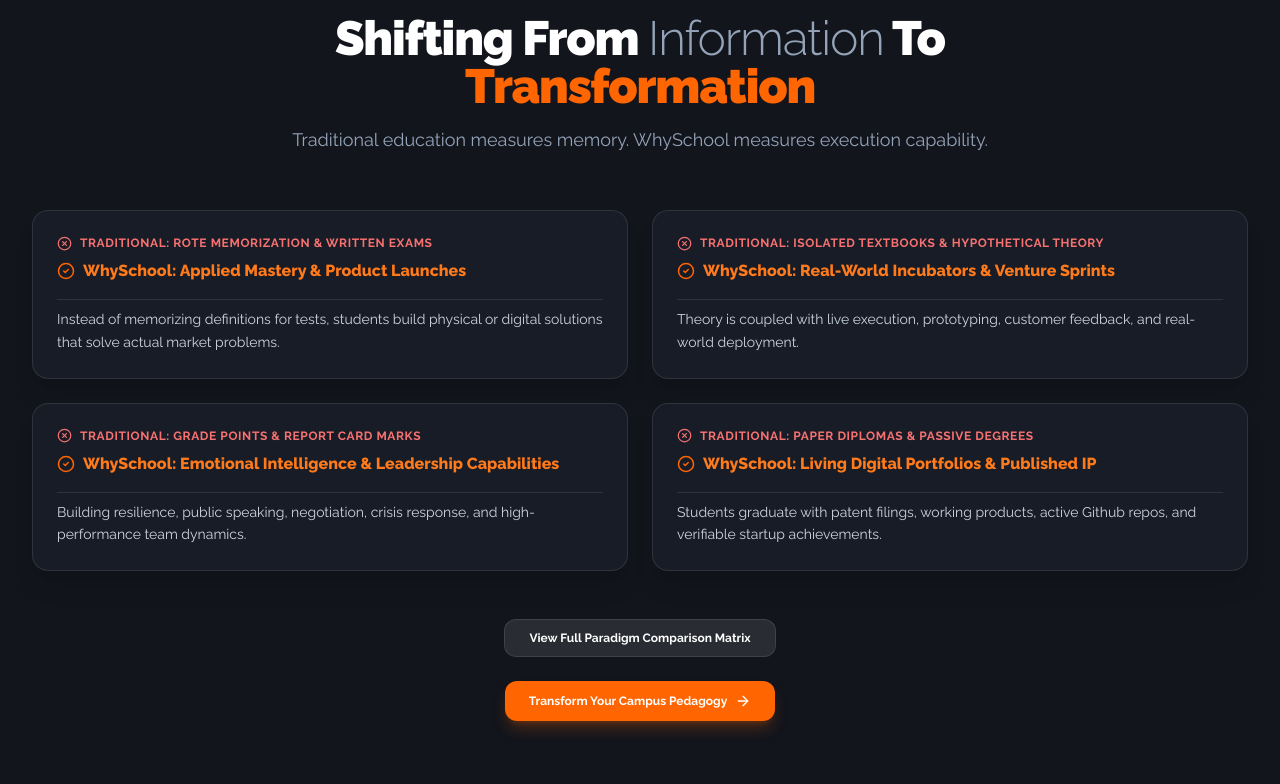
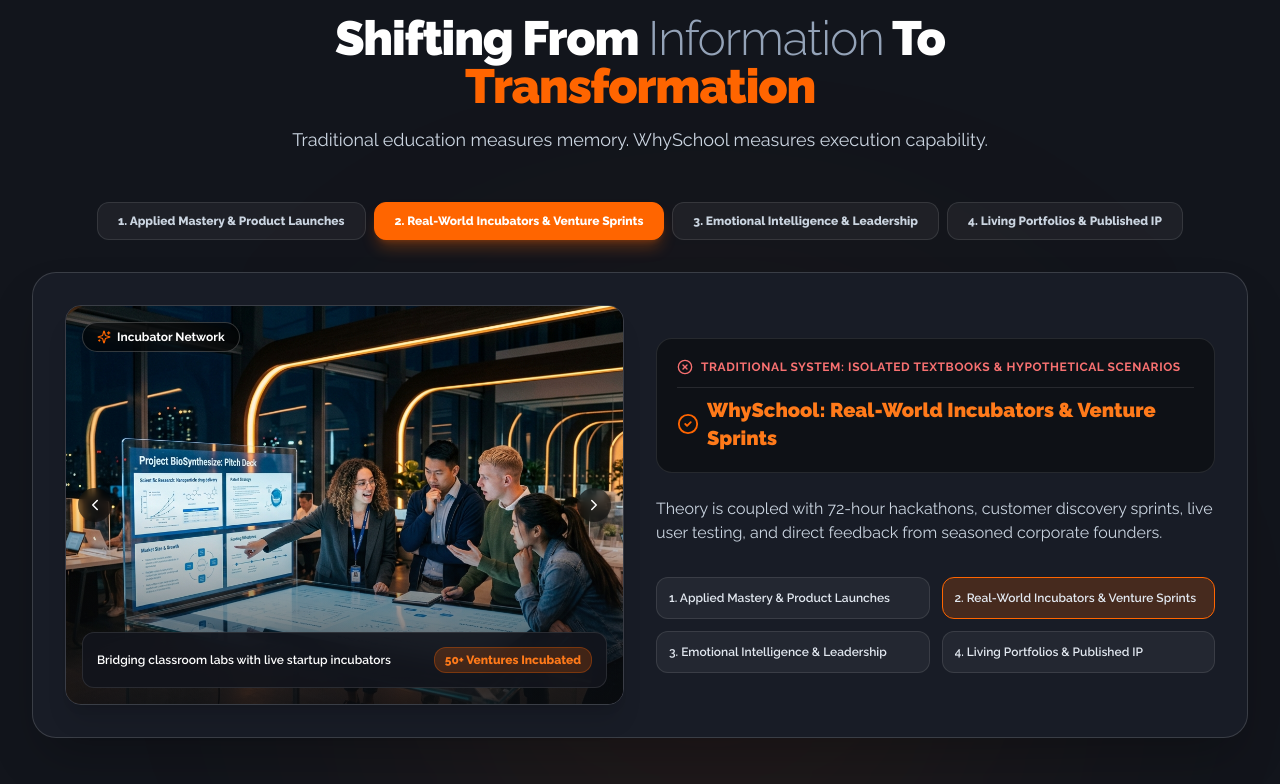
Before and after one commit to ritikprajjwalsahu-del/Whyschool-website, a Next.js app in the folder frontend/: page / in a window 1280 px wide. Shown: the part 1821-2605 px from the top of the page. Built offline with nearby package versions, Linux system fonts and the light colour scheme.

Commit message:
Add interactive visual carousel to PhilosophySection and remove CTA button

```diff
--- a/frontend/components/PhilosophySection.tsx
+++ b/frontend/components/PhilosophySection.tsx
@@ -1,44 +1,78 @@
 'use client';
 
-import React, { useState } from 'react';
-import { Compass, CheckCircle2, XCircle, ArrowRight } from 'lucide-react';
+import React, { useState, useEffect } from 'react';
+import Image from 'next/image';
+import { Compass, CheckCircle2, XCircle, ChevronLeft, ChevronRight, Sparkles } from 'lucide-react';
 
 interface PhilosophySectionProps {
-  onOpenInquiryModal: (type?: string) => void;
+  onOpenInquiryModal?: (type?: string) => void;
 }
 
 export default function PhilosophySection({ onOpenInquiryModal }: PhilosophySectionProps) {
+  const [activeTab, setActiveTab] = useState(0);
   const [showTable, setShowTable] = useState(false);
 
-  const comparisons = [
+  const transformations = [
     {
+      id: 'pillar-1',
+      title: 'Applied Mastery & Product Launches',
       traditional: 'Rote Memorization & Written Exams',
-      whyschool: 'Applied Mastery & Product Launches',
-      desc: 'Instead of memorizing definitions for tests, students build physical or digital solutions that solve actual market problems.',
+      tagline: 'From passive theory to tangible market-ready solutions',
+      desc: 'Instead of memorizing textbook definitions for written exams, students build physical hardware prototypes, software apps, and revenue-generating products.',
+      image: '/assets/hero_3.jpg',
+      badge: 'Execution-First Pedagogy',
+      stats: '100% Practical Build Rate',
     },
     {
-      traditional: 'Isolated Textbooks & Hypothetical Theory',
-      whyschool: 'Real-World Incubators & Venture Sprints',
-      desc: 'Theory is coupled with live execution, prototyping, customer feedback, and real-world deployment.',
+      id: 'pillar-2',
+      title: 'Real-World Incubators & Venture Sprints',
+      traditional: 'Isolated Textbooks & Hypothetical Scenarios',
+      tagline: 'Bridging classroom labs with live startup incubators',
+      desc: 'Theory is coupled with 72-hour hackathons, customer discovery sprints, live user testing, and direct feedback from seasoned corporate founders.',
+      image: '/assets/whyschool_college_hub.jpg',
+      badge: 'Incubator Network',
+      stats: '50+ Ventures Incubated',
     },
     {
-      traditional: 'Grade Points & Report Card Marks',
-      whyschool: 'Emotional Intelligence & Leadership Capabilities',
-      desc: 'Building resilience, public speaking, negotiation, crisis response, and high-performance team dynamics.',
+      id: 'pillar-3',
+      title: 'Emotional Intelligence & Leadership',
+      traditional: 'Grade Points & Paper Marksheets',
+      tagline: 'Building character, resilience, and executive presence',
+      desc: 'Nurturing public speaking, crisis management, high-stakes negotiation, ethical AI leadership, and high-performance team dynamics.',
+      image: '/assets/college_workshop.jpg',
+      badge: 'EQ & Leadership',
+      stats: 'High-Impact Skill Metrics',
     },
     {
-      traditional: 'Paper Diplomas & Passive Degrees',
-      whyschool: 'Living Digital Portfolios & Published IP',
-      desc: 'Students graduate with patent filings, working products, active Github repos, and verifiable startup achievements.',
+      id: 'pillar-4',
+      title: 'Living Portfolios & Published IP',
+      traditional: 'Paper Diplomas & Static Certificates',
+      tagline: 'Verifiable proof of capability, patents, and repositories',
+      desc: 'Students graduate with active GitHub repositories, published research papers, filed patents, and living digital portfolios that top recruiters seek.',
+      image: '/assets/whyschool_k12_lab.jpg',
+      badge: 'Verifiable IP & Proof',
+      stats: '15+ Patents & Research Papers',
     },
   ];
 
+  useEffect(() => {
+    const timer = setInterval(() => {
+      setActiveTab((prev) => (prev + 1) % transformations.length);
+    }, 5500);
+    return () => clearInterval(timer);
+  }, [transformations.length]);
+
+  const current = transformations[activeTab];
+
   return (
-    <section id="philosophy" className="py-20 md:py-28 bg-[#12151C] relative border-t border-white/10">
-      <div className="max-w-7xl mx-auto px-4 sm:px-6 lg:px-8">
+    <section id="philosophy" className="py-20 md:py-28 bg-[#12151C] relative border-t border-white/10 overflow-hidden">
+      {/* Background Glow */}
+      <div className="absolute top-1/2 right-1/4 w-[500px] h-[500px] bg-[#FF6500]/10 rounded-full blur-[160px] pointer-events-none" />
+
+      <div className="max-w-7xl mx-auto px-4 sm:px-6 lg:px-8 relative z-10">
 
         {/* Header */}
-        <div className="text-center max-w-3xl mx-auto mb-14 space-y-4">
+        <div className="text-center max-w-3xl mx-auto mb-12 space-y-4">
           <div className="inline-flex items-center gap-2 px-4 py-1.5 rounded-full bg-[#FF6500]/15 border border-[#FF6500]/30 text-[#FF7A1A] text-xs font-bold uppercase tracking-wider">
             <Compass size={14} />
             <span>OUR CORE PHILOSOPHY</span>
@@ -47,42 +81,122 @@
             Shifting From <span className="text-slate-400 font-light">Information</span> To{' '}
             <span className="text-[#FF6500]">Transformation</span>
           </h2>
-          <p className="text-slate-400 text-base sm:text-lg">
+          <p className="text-slate-300 text-base sm:text-lg">
             Traditional education measures memory. WhySchool measures execution capability.
           </p>
         </div>
 
-        {/* 2x2 Grid of Transformation Cards */}
-        <div className="grid grid-cols-1 md:grid-cols-2 gap-6 mb-12">
-          {comparisons.map((item, idx) => (
-            <div
-              key={idx}
-              className="bg-[#181C26] border border-white/10 rounded-2xl p-6 hover:border-[#FF6500]/40 transition space-y-4 shadow-xl"
+        {/* Tab Navigation Pill Strip */}
+        <div className="flex items-center justify-center gap-2 flex-wrap mb-8">
+          {transformations.map((item, idx) => (
+            <button
+              key={item.id}
+              onClick={() => setActiveTab(idx)}
+              className={`py-2.5 px-4 sm:px-5 rounded-xl text-xs font-extrabold transition flex items-center gap-2 cursor-pointer border ${
+                activeTab === idx
+                  ? 'bg-[#FF6500] text-white border-[#FF6500] shadow-lg shadow-[#FF6500]/30'
+                  : 'bg-white/5 hover:bg-white/10 text-slate-300 border-white/10'
+              }`}
             >
-              {/* Traditional vs WhySchool Header */}
-              <div className="space-y-2">
+              <span>{idx + 1}. {item.title}</span>
+            </button>
+          ))}
+        </div>
+
+        {/* Main Visual Carousel Feature Card */}
+        <div className="bg-[#181C26] border border-white/15 rounded-3xl p-6 lg:p-8 shadow-2xl mb-12">
+          <div className="grid grid-cols-1 lg:grid-cols-12 gap-8 items-center">
+
+            {/* Left Image Visual Showcase Carousel */}
+            <div className="lg:col-span-6 relative">
+              <div className="relative h-[320px] sm:h-[400px] w-full rounded-2xl overflow-hidden border border-white/15 shadow-xl group">
+                <Image
+                  src={current.image}
+                  alt={current.title}
+                  fill
+                  sizes="(max-width: 768px) 100vw, 50vw"
+                  priority
+                  className="object-cover transition-all duration-700 group-hover:scale-105"
+                />
+                <div className="absolute inset-0 bg-gradient-to-t from-[#0B0D11] via-transparent to-transparent opacity-80" />
+
+                {/* Floating Badge Overlay */}
+                <div className="absolute top-4 left-4 bg-black/60 backdrop-blur-md border border-white/20 rounded-full px-3.5 py-1.5 text-xs font-bold text-white flex items-center gap-1.5">
+                  <Sparkles size={14} className="text-[#FF6500]" />
+                  <span>{current.badge}</span>
+                </div>
+
+                {/* Bottom Overlay Info */}
+                <div className="absolute bottom-4 left-4 right-4 bg-[#12151C]/90 backdrop-blur-md border border-white/10 rounded-xl p-3.5 flex items-center justify-between text-xs text-white">
+                  <span className="font-semibold">{current.tagline}</span>
+                  <span className="font-extrabold text-[#FF7A1A] px-2.5 py-1 rounded-lg bg-[#FF6500]/20 border border-[#FF6500]/30 shrink-0">
+                    {current.stats}
+                  </span>
+                </div>
+
+                {/* Arrow Navigation */}
+                <button
+                  onClick={() => setActiveTab((prev) => (prev === 0 ? transformations.length - 1 : prev - 1))}
+                  className="absolute left-3 top-1/2 -translate-y-1/2 p-2 rounded-full bg-black/50 hover:bg-black/80 text-white transition backdrop-blur-sm cursor-pointer"
+                >
+                  <ChevronLeft size={18} />
+                </button>
+                <button
+                  onClick={() => setActiveTab((prev) => (prev + 1) % transformations.length)}
+                  className="absolute right-3 top-1/2 -translate-y-1/2 p-2 rounded-full bg-black/50 hover:bg-black/80 text-white transition backdrop-blur-sm cursor-pointer"
+                >
+                  <ChevronRight size={18} />
+                </button>
+              </div>
+            </div>
+
+            {/* Right Side Visual Transformation Comparison Details */}
+            <div className="lg:col-span-6 space-y-6">
+
+              {/* Traditional vs WhySchool Contrast Box */}
+              <div className="space-y-3 bg-[#0B0D11]/70 p-5 rounded-2xl border border-white/10">
                 <div className="flex items-center gap-2 text-xs font-bold text-red-400 uppercase tracking-wider">
-                  <XCircle size={15} />
-                  <span>Traditional: {item.traditional}</span>
+                  <XCircle size={16} className="shrink-0" />
+                  <span>Traditional System: {current.traditional}</span>
                 </div>
-                <div className="flex items-center gap-2 text-base font-extrabold text-[#FF7A1A]">
-                  <CheckCircle2 size={18} className="text-[#FF6500]" />
-                  <span>WhySchool: {item.whyschool}</span>
+                <div className="flex items-center gap-2 text-lg sm:text-xl font-black text-white pt-2 border-t border-white/10">
+                  <CheckCircle2 size={22} className="text-[#FF6500] shrink-0" />
+                  <span className="text-[#FF7A1A]">WhySchool: {current.title}</span>
                 </div>
               </div>
 
-              <p className="text-slate-300 text-sm leading-relaxed pt-2 border-t border-white/10">
-                {item.desc}
+              {/* Detailed Explanation */}
+              <p className="text-slate-300 text-sm sm:text-base leading-relaxed">
+                {current.desc}
               </p>
+
+              {/* 4 Pillars Mini Navigation */}
+              <div className="grid grid-cols-2 gap-3 pt-2">
+                {transformations.map((item, idx) => (
+                  <div
+                    key={item.id}
+                    onClick={() => setActiveTab(idx)}
+                    className={`p-3 rounded-xl border text-xs cursor-pointer transition ${
+                      activeTab === idx
+                        ? 'bg-[#FF6500]/20 border-[#FF6500] text-white font-bold'
+                        : 'bg-white/5 border-white/10 text-slate-400 hover:text-white'
+                    }`}
+                  >
+                    <div className="font-semibold text-slate-200 truncate">{idx + 1}. {item.title}</div>
+                  </div>
+                ))}
+              </div>
+
             </div>
-          ))}
+
+          </div>
         </div>
 
-        {/* Toggle Detailed Matrix View */}
-        <div className="text-center space-y-6">
+        {/* Detailed Matrix Toggle */}
+        <div className="text-center">
           <button
             onClick={() => setShowTable(!showTable)}
-            className="py-2.5 px-6 rounded-xl bg-white/10 hover:bg-white/15 text-white text-xs font-bold transition border border-white/10"
+            className="py-2.5 px-6 rounded-xl bg-white/10 hover:bg-white/15 text-white text-xs font-bold transition border border-white/10 cursor-pointer"
           >
             {showTable ? 'Hide Detailed Paradigm Matrix' : 'View Full Paradigm Comparison Matrix'}
           </button>
@@ -122,16 +236,6 @@
               </table>
             </div>
           )}
-
-          <div>
-            <button
-              onClick={() => onOpenInquiryModal('Philosophy Consultation')}
-              className="py-3 px-6 rounded-xl bg-[#FF6500] hover:bg-[#FF7A1A] text-white font-bold text-xs transition inline-flex items-center gap-2 cursor-pointer shadow-lg shadow-[#FF6500]/25"
-            >
-              <span>Transform Your Campus Pedagogy</span>
-              <ArrowRight size={16} />
-            </button>
-          </div>
         </div>
 
       </div>
```
